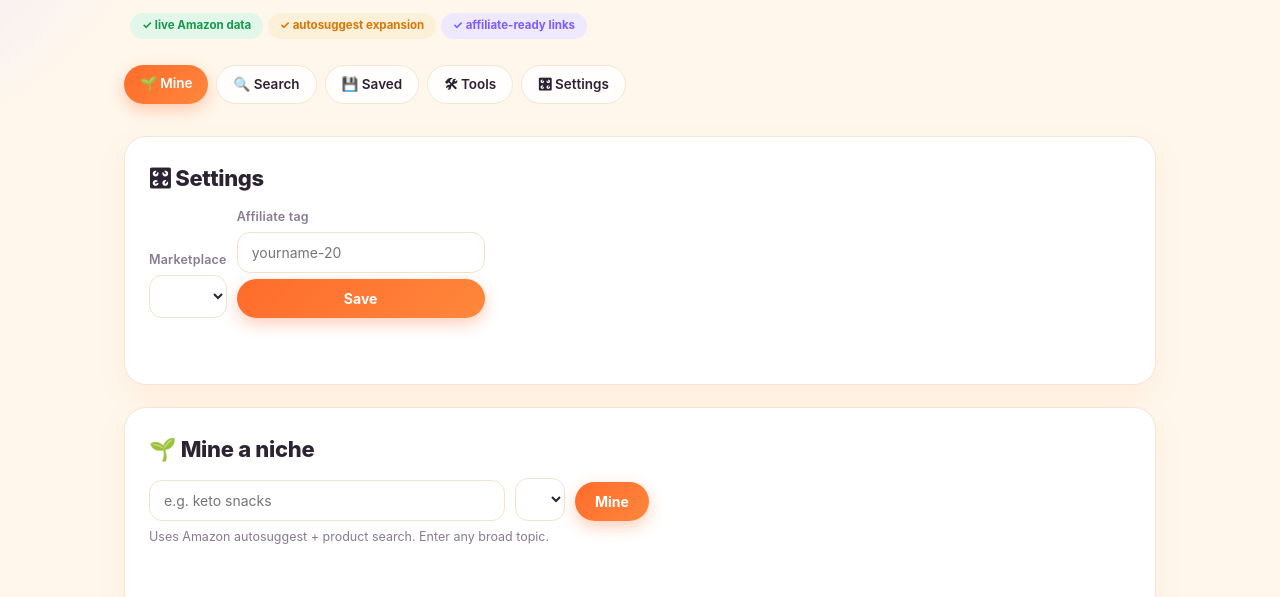
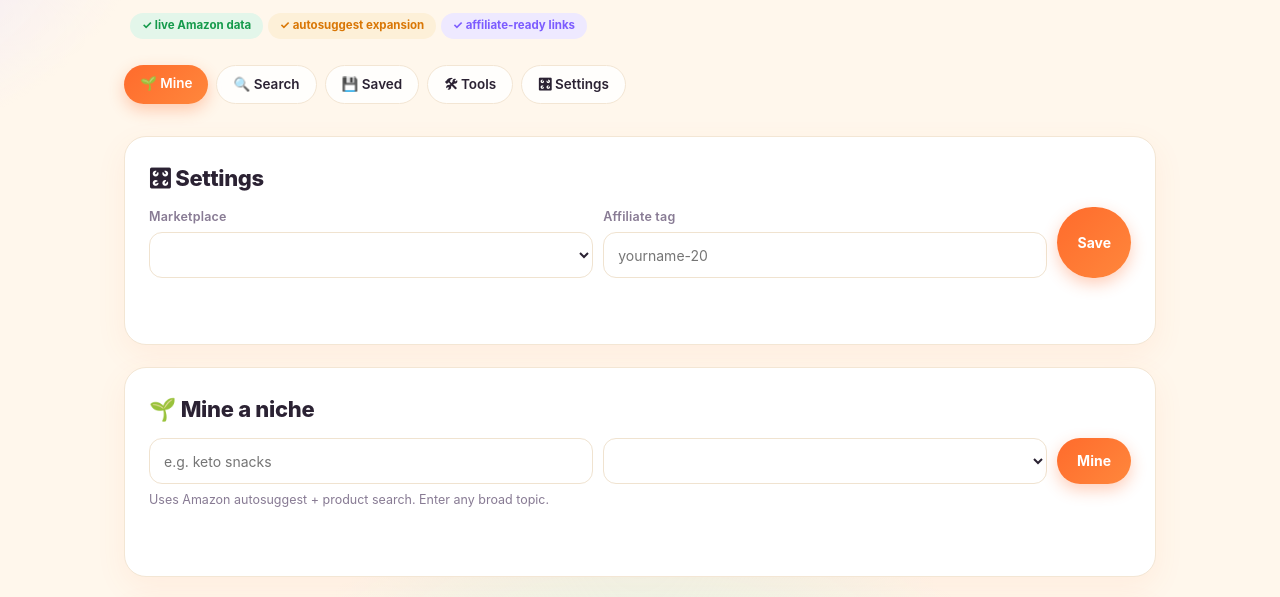
Before and after one commit to engineershi/mazon, a plain HTML site: page app/static/index.html in a window 1280 px wide. Shown: the part 202-799 px from the top of the page. Drawn offline with Linux system fonts and the light colour scheme; no server answers.

Commit message:
Justify form row layout: equal-height inputs/selects/buttons
- .row uses align-items:stretch; no fixed-width side effects; labels flex to
  share width, inline inputs/selects flex-fill.
- inputs/selects fixed 46px; buttons inline-flex min-height 46px centered, so
  text and controls sit level inside a row.
- Settings row: Save button is now a sibling of the input, not nested under it.
- Scraper key inputs flex-fill their prow; product CTAs become flex-centered
  full-width pills (public pages).

```diff
--- a/app/static/index.html
+++ b/app/static/index.html
@@ -38,8 +38,8 @@
       </label>
       <label>Affiliate tag
         <input id="tag" placeholder="yourname-20" title="Appended to every product link">
-        <button id="save-settings" class="warm">Save</button>
       </label>
+      <button id="save-settings" class="warm">Save</button>
     </div>
     <div id="scraper-keys"></div>
     <p id="settings-msg" class="msg"></p>
--- a/app/static/style.css
+++ b/app/static/style.css
@@ -118,34 +118,50 @@ main { max-width: 1080px; margin: 0 auto; padding: 22px 24px 60px; }
 .card > p.hint { margin-top: -6px; }
 
 /* ---------- forms ---------- */
-.row { display: flex; gap: 10px; align-items: flex-end; flex-wrap: wrap; margin-bottom: 12px; }
+.row {
+  display: flex;
+  gap: 10px;
+  align-items: stretch;
+  flex-wrap: wrap;
+  margin-bottom: 12px;
+}
+.row > label { flex: 1 1 200px; }
+.row > input, .row > select { flex: 1 1 180px; width: auto; }
 label { display: flex; flex-direction: column; gap: 6px; font-size: 12.5px; font-weight: 600; color: var(--muted); letter-spacing: 0.2px; }
 input, select, textarea {
+  width: 100%;
   background: #fff;
   color: var(--text);
   border: 1.5px solid #f0e3d0;
-  padding: 11px 14px;
+  padding: 0 14px;
   border-radius: 13px;
   font-size: 14px;
   font-family: inherit;
   transition: border-color 0.15s ease, box-shadow 0.15s ease;
 }
+input, select { height: 46px; box-sizing: border-box; }
+textarea { padding: 11px 14px; min-height: 96px; resize: vertical; line-height: 1.5; }
 input:focus, select:focus, textarea:focus {
   outline: none;
   border-color: var(--accent);
   box-shadow: 0 0 0 4px rgba(255, 107, 44, 0.15);
 }
-textarea { resize: vertical; line-height: 1.5; }
 button {
   font-family: inherit;
   background: linear-gradient(135deg, var(--accent2), #9b7bff);
   color: #fff;
   border: none;
-  padding: 11px 20px;
+  min-height: 46px;
+  padding: 0 20px;
   border-radius: 999px;
   font-size: 14px;
   font-weight: 700;
   cursor: pointer;
+  display: inline-flex;
+  align-items: center;
+  justify-content: center;
+  line-height: 1;
+  white-space: nowrap;
   transition: transform 0.15s ease, box-shadow 0.15s ease, filter 0.15s ease;
 }
 button:hover { transform: translateY(-2px); box-shadow: 0 8px 20px rgba(124, 92, 255, 0.35); filter: brightness(1.05); }
@@ -197,13 +213,17 @@ button.warm:hover { box-shadow: 0 10px 24px rgba(255, 107, 44, 0.4); }
 .product .stars { color: #ffb800; letter-spacing: 1px; }
 .product a {
   margin-top: auto;
+  display: flex;
+  align-items: center;
+  justify-content: center;
+  min-height: 38px;
   text-align: center;
   background: linear-gradient(135deg, var(--accent), #ff873c);
   color: #fff;
   text-decoration: none;
   font-weight: 700;
   font-size: 13px;
-  padding: 10px 12px;
+  padding: 9px 12px;
   border-radius: 999px;
   transition: transform 0.15s ease, box-shadow 0.15s ease;
 }
@@ -252,7 +272,9 @@ button.warm:hover { box-shadow: 0 10px 24px rgba(255, 107, 44, 0.4); }
 
 #scraper-keys { margin-top: 12px; }
 #scraper-keys .prow { display: flex; gap: 8px; align-items: center; margin-bottom: 8px; flex-wrap: wrap; }
+#scraper-keys .prow input { flex: 1 1 200px; width: auto; min-width: 180px; }
 #scraper-keys .prow .tag { font-size: 12.5px; color: var(--muted); font-weight: 600; min-width: 110px; }
+#scraper-keys .prow button { flex: 0 0 auto; }
 
 footer {
   padding: 22px 24px 30px;
```
